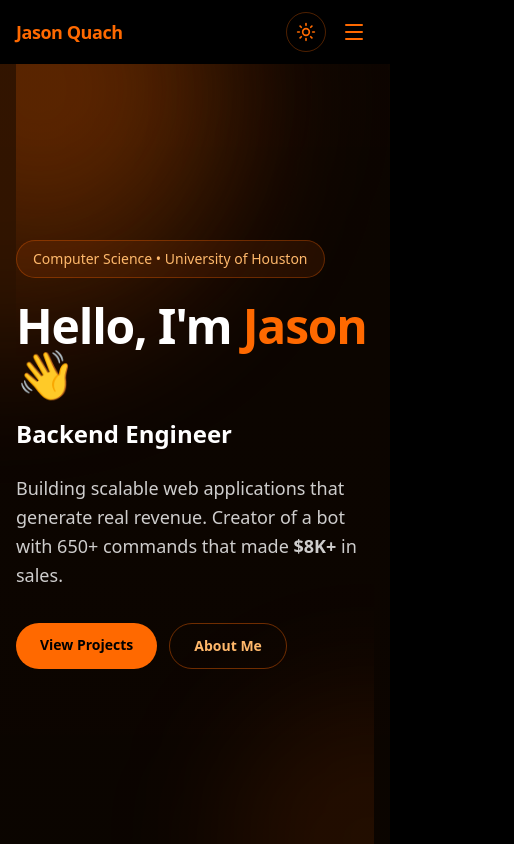
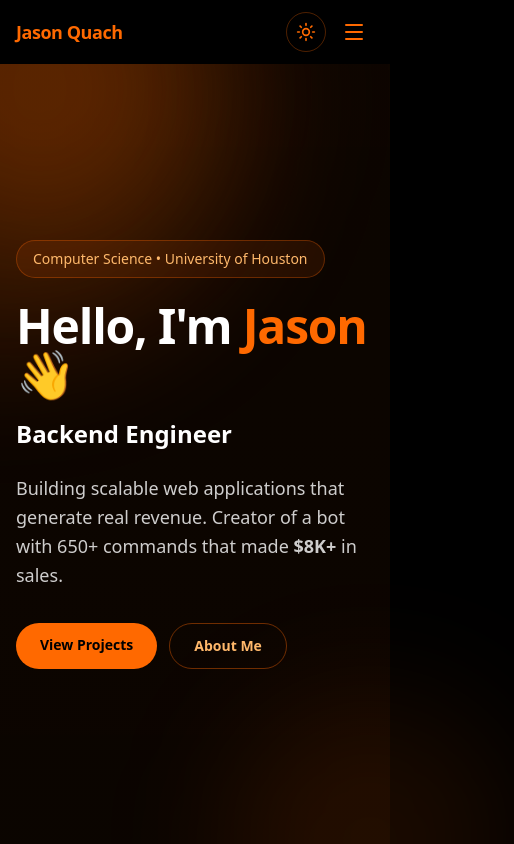
Before and after one commit to Abyss999/Jason-Quach-Portfolio, a Next.js app in the folder portfolio/: page / in a window 390 px wide. Shown: the top 844 px of the page, 514 px wide, since content can reach past the window. Built offline with nearby package versions, Linux system fonts and the light colour scheme.

Commit message:
confirmed final fix

```diff
--- a/portfolio/app/layout.tsx
+++ b/portfolio/app/layout.tsx
@@ -34,7 +34,7 @@ export default function RootLayout({
         <ThemeProvider attribute="class" defaultTheme="dark" enableSystem>
           <div className="relative min-h-screen">
             {/* Background Glow Effects */}
-            <div aria-hidden className="pointer-events-none absolute inset-0 -z-10 overflow-hidden">
+            <div aria-hidden className="pointer-events-none absolute inset-0 -z-10 overflow-x-hidden">
               {/* Soft wash - darker in light mode, subtle in dark mode */}
               <div className="absolute inset-0 bg-gradient-to-b from-orange-500/10 via-transparent to-transparent dark:from-orange-500/5" />
 
--- a/portfolio/components/Hero.tsx
+++ b/portfolio/components/Hero.tsx
@@ -42,7 +42,7 @@ export default function Hero() {
     return (
         <section
             id="hero"
-            className="relative min-h-[calc(100vh-4rem)] scroll-mt-16 py-20 flex items-center overflow-x-hidden md:overflow-x-visible"
+            className="relative min-h-[calc(100vh-4rem)] scroll-mt-16 py-20 flex items-center"
         >
             <div
                 aria-hidden
```
